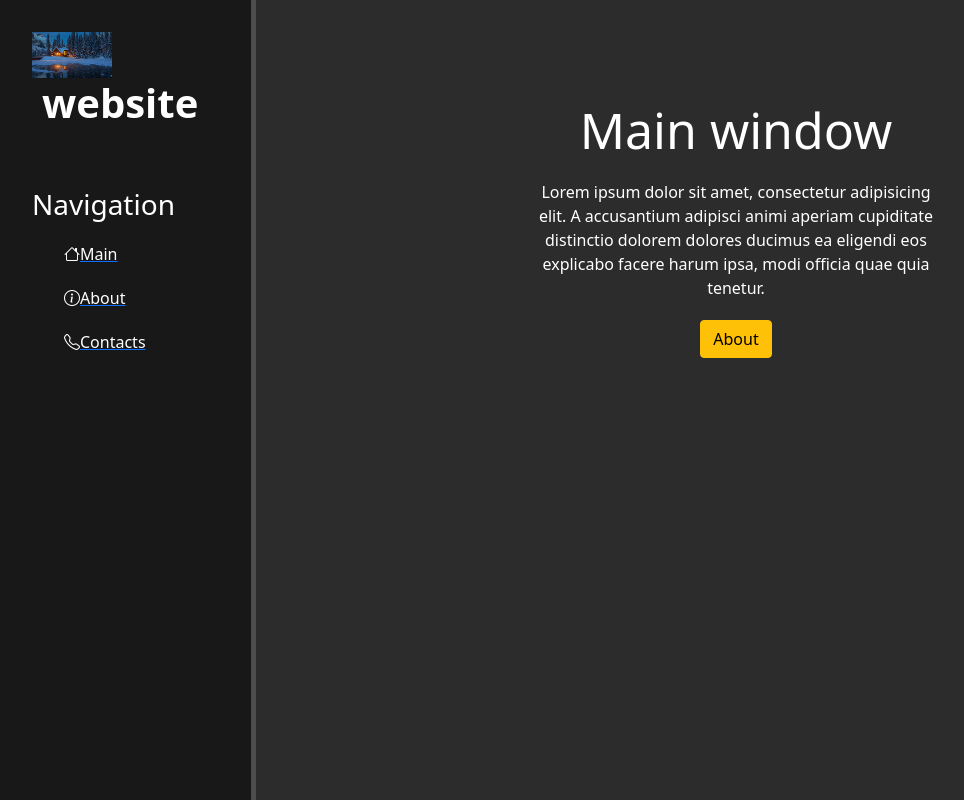
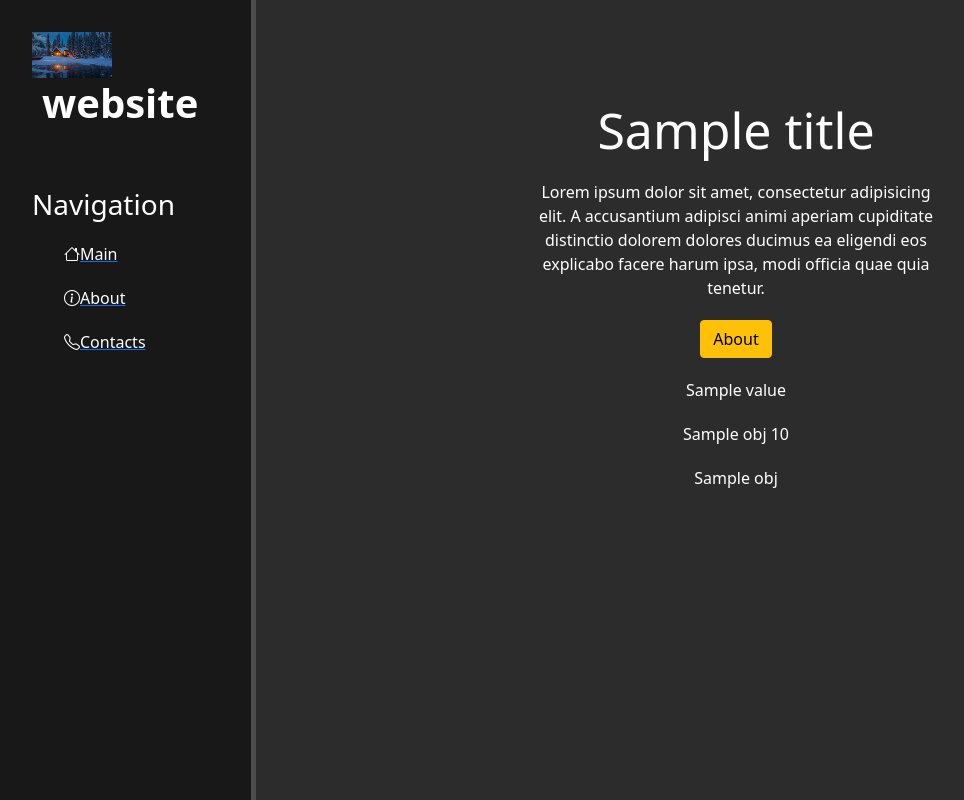
Before and after one commit to TimurPuchinsky/site-project, a Django app: template Site/website/main/templates/main/index.html in a window 1280 px wide. Shown: the whole page, without its empty margins (0-964 px from the left). Run offline with Django 3.2, Linux system fonts and the light colour scheme; the template is opened without the code that fills it: most values are stand-ins (such as "Sample title", 1, 10 or a date in 2020); some libraries are stand-ins or nearby versions.

Commit message:
Передача данных в шаблоны

```diff
--- a/Site/website/main/templates/main/index.html
+++ b/Site/website/main/templates/main/index.html
@@ -1,11 +1,30 @@
 {% extends 'main/layout.html' %}
 
-{% block title %}Main Window{% endblock %}
+{% block title %}{{ title }}{% endblock %}
 
 {% block content %}
     <div class="features">
-        <h1>Main window</h1>
+        <h1>{{ title }}</h1>
         <p>Lorem ipsum dolor sit amet, consectetur adipisicing elit. A accusantium adipisci animi aperiam cupiditate distinctio dolorem dolores ducimus ea eligendi eos explicabo facere harum ipsa, modi officia quae quia tenetur.</p>
         <button class="btn btn-warning">About</button>
+
+        {% for el in values %}
+            <p>{{ el }}</p>
+        {% endfor %}
+
+        {{ obj }}
+        {{ obj.age }}
+
+        {% for el in obj %}
+            <p>{{ el }}</p>
+        {% endfor %}
+
+        {% for el in values %}
+            {% if el == 'Hello' %}
+                {% filter upper %}
+                    <p>{{ el }}</p>
+                {% endfilter %}
+            {% endif %}
+        {% endfor %}
     </div>
 {% endblock %}
```
Also changed, not shown: Site/website/main/views.py (+10 -1 lines).
